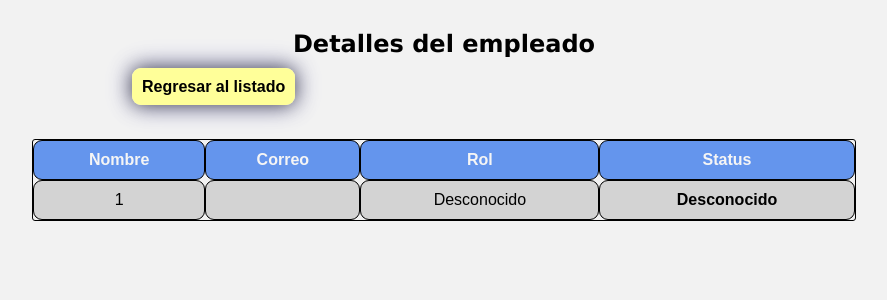
After one commit to Blancalety/SistemaDeAdministracion, a PHP site: page /muestra_detalles.php?nombre=1 in a window 1280 px wide. The commit adds this page. Shown: the top 300 px of the page, without its empty margins (196-1083 px from the left). Run offline with PHP 8.4, Linux system fonts and the light colour scheme; data that the repository does not hold is empty.

Commit message:
Agregue el funcionamiento para el boton de ver detalle en empleados_lista.php

```diff
--- /dev/null
+++ b/administrador/muestra_detalles.php
@@ -0,0 +1,136 @@
+<!DOCTYPE html>
+<html lang="en">
+<head>
+    <meta charset="UTF-8">
+    <meta name="viewport" content="width=device-width, initial-scale=1.0">
+    <title>Detalles</title>
+
+
+    <style>
+
+        body {
+            background-color: #f2f2f2;
+        }
+
+        .titulo {
+            font-family: 'Verdana', sans-serif;
+            font-size: 1.5em;
+            font-weight: bold;
+            margin-top: 30px;
+            margin-bottom: 20px;
+            text-align: center;
+        }
+
+        .boton {
+            background: rgb(255, 255, 153);
+            margin-left: 20rem;
+        }
+
+        .link {
+            color: black;
+            font-family: Arial, sans-serif;
+            font-size: 1em;
+            font-weight: bold;
+            box-shadow:
+                0 0 20px rgba(0, 0, 0, 0.7), /* Primera sombra */
+                0 0 30px rgba(0, 0, 255, 0.2); /* Segunda sombra */
+            padding: 10px;
+            border-radius: 9px;
+            text-decoration: none;
+        }
+
+        .fila {
+            display: table-row;
+            background-color: lightgrey;
+        }
+
+        .celda {
+            display: table-cell;
+            border: 1px solid #000;
+            padding: 10px;
+            text-align: center;
+            border-radius: 9px;
+        }
+
+        .header {
+            font-weight: bold;
+            color: lightgrey;
+            background-color: #f2f2f2;
+        }
+
+        .header .celda {
+            background-color: cornflowerblue;
+            color: whitesmoke;
+        }
+
+        .table {
+            display: table;
+            width: 65%;
+            margin-top: 25px;
+            font-family: Arial, sans-serif;
+            border: 1px solid #000;
+            border-radius: 3px;
+            margin-left: auto;  /* Ajusta el margen izquierdo a automático para centrar */
+            margin-right: auto;
+        }
+
+    </style>
+
+</head>
+<body>
+
+    <?php
+
+    require "funciones/conecta.php";
+
+    $con = conecta();
+
+    // Obtener los detalles del empleado de los parámetros GET
+    $nombre = $_GET['nombre'];
+    $apellidos = $_GET['apellidos'];
+    $correo = $_GET['correo'];
+    $rol = $_GET['rol'];
+    $roles = [
+        1 => 'Gerente',
+        2 => 'Ejecutivo',
+    ];
+    $rols = isset($roles[$rol]) ? $roles[$rol] : 'Desconocido';
+    $status = $_GET['status'];
+    $statusResultado = [
+        0 => 'Inactivo',
+        1 => 'Activo'
+    ];
+    $statusValor = isset($statusResultado[$status]) ? $statusResultado[$status] : 'Desconocido';
+
+    // Mostrar los detalles del empleado en la página
+    // echo "Nombre: " . $nombre . " " . $apellidos . "<br>";
+    // echo "Correo: " . $correo . "<br>";
+    // echo "Rol: " . $rols . "<br>";
+    // echo "Status: " . $statusValor . "<br>";
+
+    ?>
+
+    <div class='titulo'>Detalles del empleado</div>
+    <a href="empleados_lista.php" class="link boton">Regresar al listado</a><br><br>
+    <div class="table">
+
+        <!-- Fila Header -->
+        <div class="fila header">
+            <div class="celda">Nombre</div>
+            <div class="celda">Correo</div>
+            <div class="celda">Rol</div>
+            <div class="celda">Status</div>
+        </div>
+
+        <!-- Fila Contenido -->
+        <div class="fila">
+            <div class="celda"><?php echo $nombre . " " . $apellidos; ?></div>
+            <div class="celda"><?php echo $correo; ?></div>
+            <div class="celda"><?php echo $rols; ?></div>
+            <div class="celda" style="font-weight: bold"><?php echo $statusValor; ?></div>
+        </div>
+
+    </div>
+
+</body>
+</html>
--- /dev/null
+++ b/otro.txt
@@ -0,0 +1,3 @@
+onblur debe validar si el correo existe o no existe, mediante ajax
+no dejar que salve una vez que ya avisa que el correo ya existe
+desabilitar el correo o
```
Also changed, not shown: LEER IMPORTANTE.txt (added, +14 -0 lines), administrador/empleados_detalle.php (added, +28 -0 lines), administrador/empleados_lista.php (+60 -4 lines), administrador/funciones/empleados_detalles.php (added, +24 -0 lines), notas.txt (added, +29 -0 lines).
